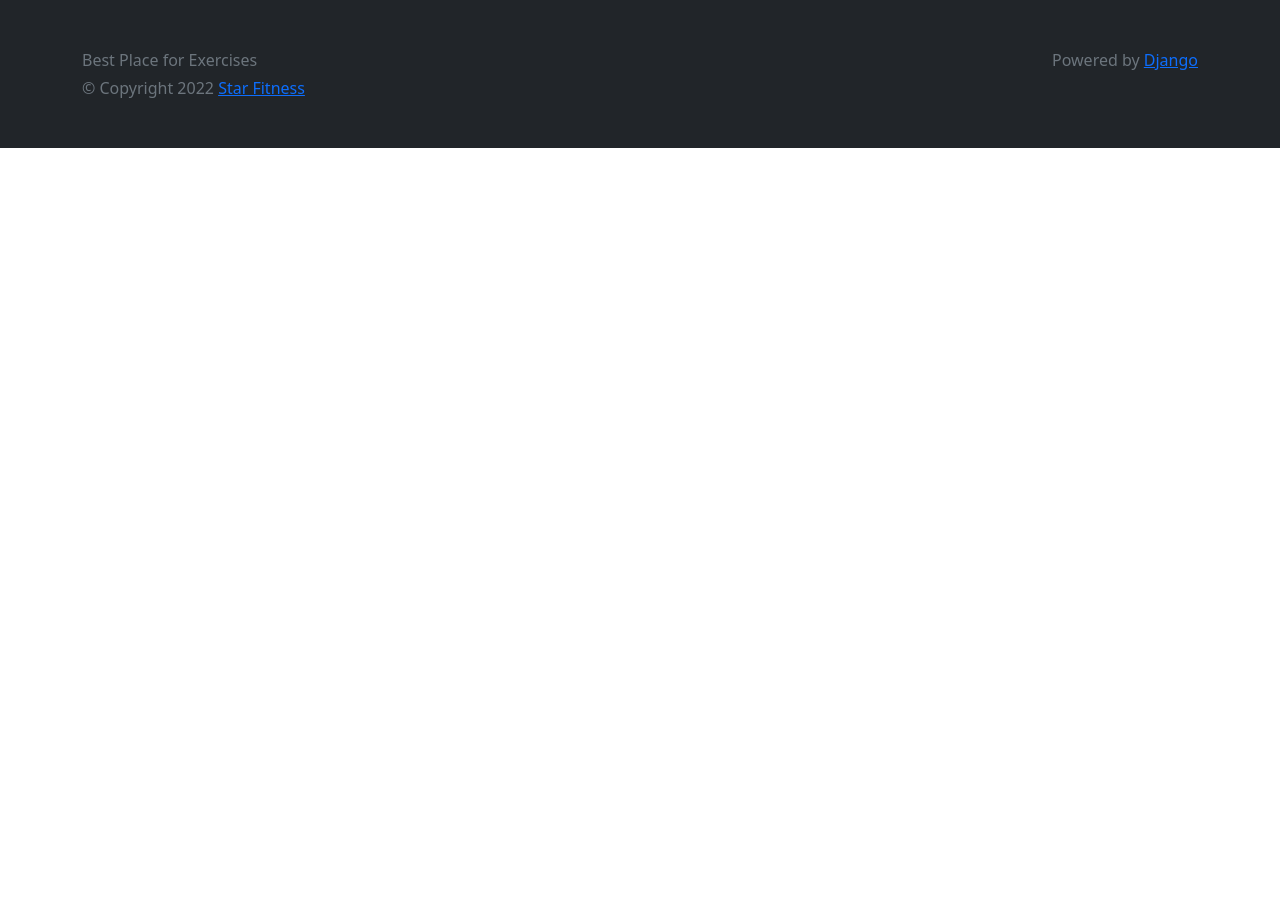
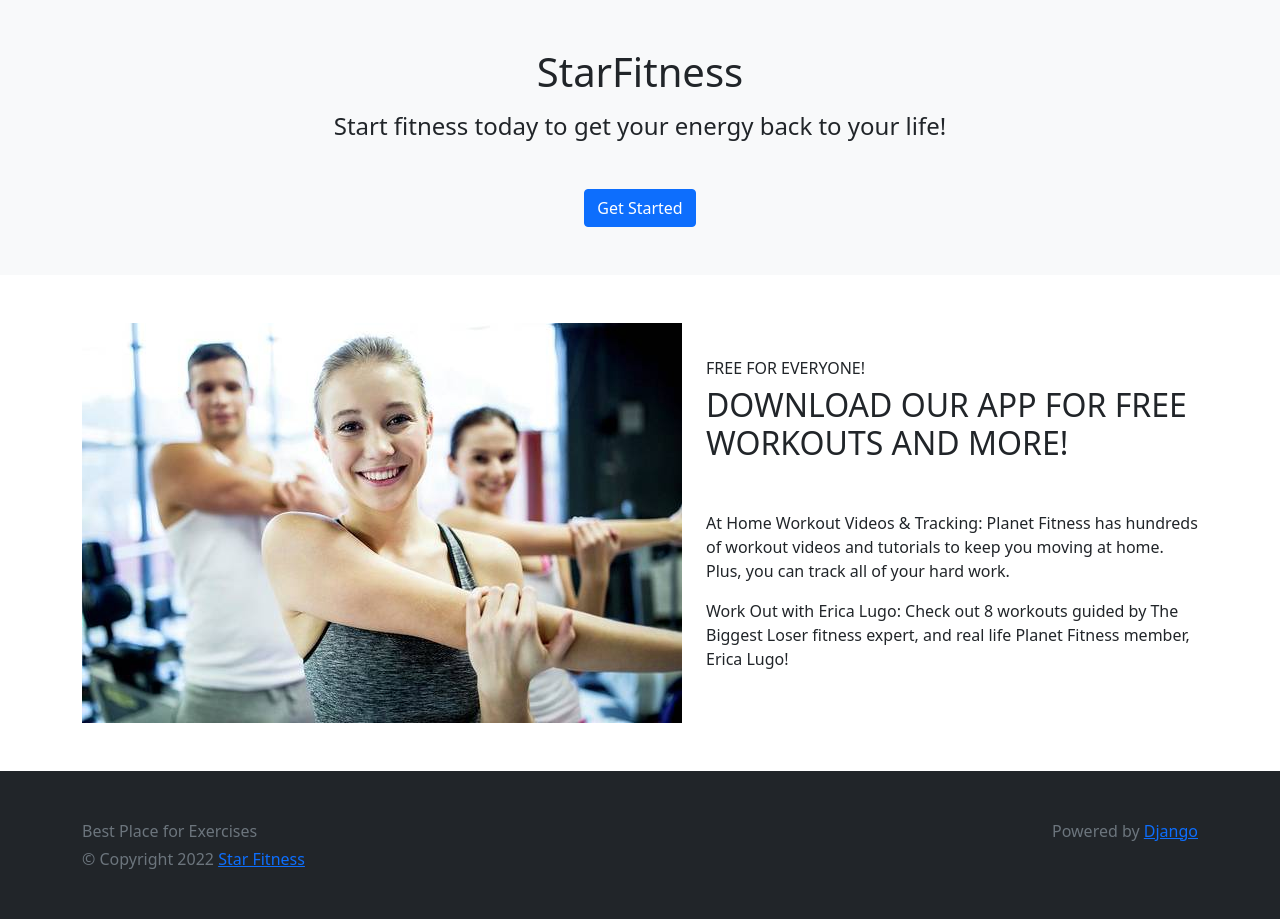
Before and after one commit to shinchri/Star-Fitness, a Django app: template src/main/templates/main/index.html in a window 1280 px wide. Shown: the part 40-959 px from the top of the page. Before the commit the page ends 188 px from the top, so only its background shows below. Run offline with Django 4.2, Linux system fonts and the light colour scheme; the template is opened without the code that fills it, so the values that code supplies are empty; some libraries are stand-ins or nearby versions.

Commit message:
Implement Home page template

```diff
--- a/src/main/templates/main/base.html
+++ b/src/main/templates/main/base.html
@@ -41,7 +41,7 @@
     <div class="container">
       <p class="float-end mb-1">Powered by <a href="https://www.djangoproject.com/">Django</a></p>
       <p class="mb-1">Best Place for Exercises</p>
-      <p class="mb-0">© Copyright {% now 'Y' %} <a href="">Star Fitness</a></p>
+      <p class="mb-0">© Copyright {% now 'Y' %} <a href="{% url 'main:main' %}">Star Fitness</a></p>
     </div>
   </footer>
   {% endblock %}
--- a/src/main/templates/main/index.html
+++ b/src/main/templates/main/index.html
@@ -1,6 +1,49 @@
 {% extends 'main/base.html' %}
 {% load static %}
 
-{% block title %}{% endblock %}
+{% block title %}Star Fitness - Home{% endblock %}
 
-{% block body %}{% endblock %}
+<!-- Extend for more links -->
+{% block head %}{% endblock %}
+
+<!-- Body -->
+{% block body %}
+<section>
+  <div class="header">
+    <div class="p-5 text-center mb-5 bg-light">
+      <h1 class="mb-3">StarFitness</h1>
+      <h4 class="mb-5">Start fitness today to get your energy back to your life!</h4>
+      <a class="btn btn-primary" href="" role="button">Get Started</a>
+    </div>
+  </div>
+
+  <div class="container mb-5">
+    <div class="row">
+      <div class="col-sm-5 col-md-12">
+        <div class="row">
+          <div class="col">
+            <img src="{% static 'image/exercise-main.jpeg' %}" alt="" />
+          </div>
+          <div class="col d-flex align-items-center">
+            <div>
+              <h6>FREE FOR EVERYONE!</h6>
+
+              <h2 class="mb-5">DOWNLOAD OUR APP FOR FREE WORKOUTS AND MORE!</h2>
+              <p>
+                At Home Workout Videos & Tracking: Planet Fitness has hundreds of workout videos and tutorials to keep you moving at home. Plus, you can track all of your hard work.
+              </p>
+              <p>
+                Work Out with Erica Lugo: Check out 8 workouts guided by The Biggest Loser fitness expert, and real life Planet Fitness member, Erica Lugo!
+              </p>
+            </div>
+          </div>
+        </div>
+      </div>
+    </div>
+  </div>
+
+</section>
+{% endblock %}
+
+<!-- Extend for more scripts-->
+{% block end %}{% endblock %}
--- a/src/main/urls.py
+++ b/src/main/urls.py
@@ -1,9 +1,10 @@
 from django.urls import path
 
-from .views import MainView
+from .views import HomeView, MainView
 
 app_name = 'main'
 
 urlpatterns = [
-  path('', MainView.as_view(), name="index"),
+  path('', MainView.as_view(), name="main"),
+  path('home/', HomeView.as_view(), name="home"),
 ]
--- a/src/main/views.py
+++ b/src/main/views.py
@@ -6,3 +6,6 @@ from django.views import generic
 # Create your views here.
 class MainView(generic.TemplateView):
   template_name = 'main/main.html'
+
+class HomeView(generic.TemplateView):
+  template_name = 'main/index.html'
```
Also changed, not shown: src/main/templates/main/main.html (+7 -8 lines).
